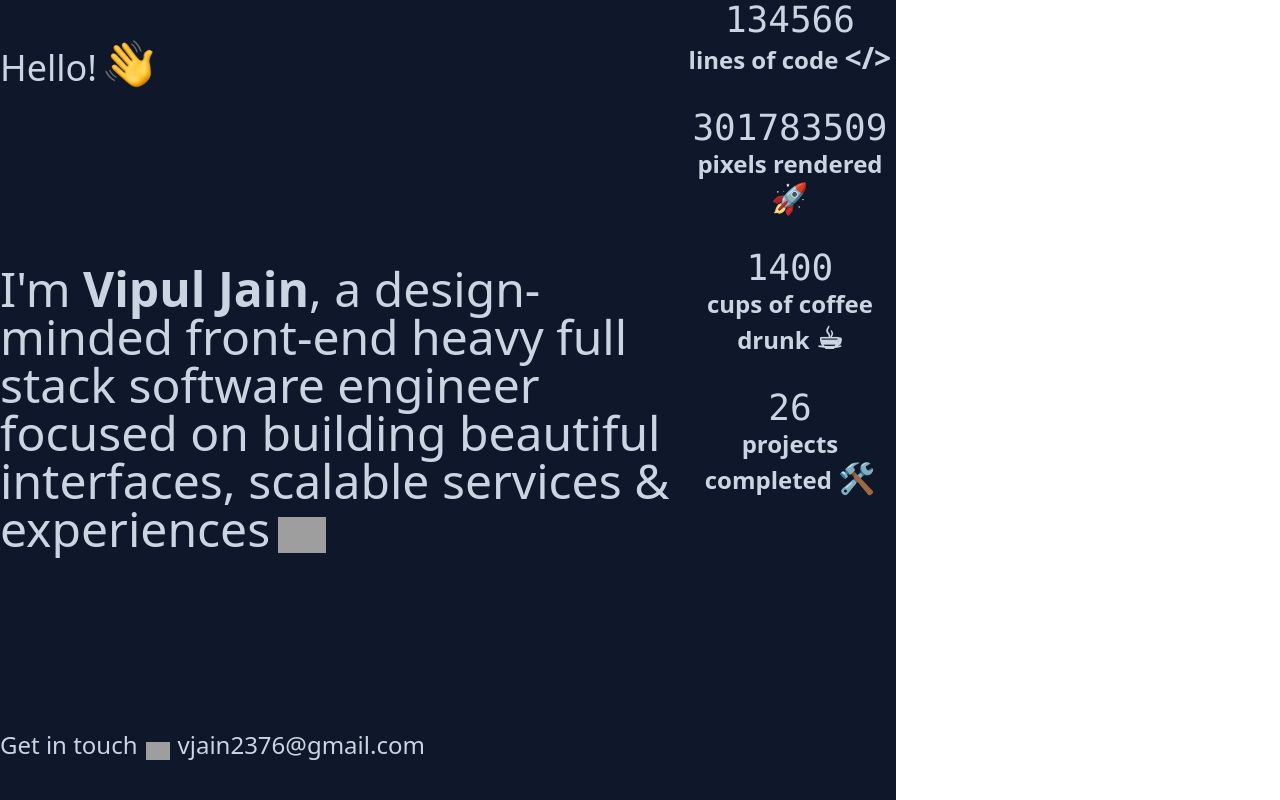
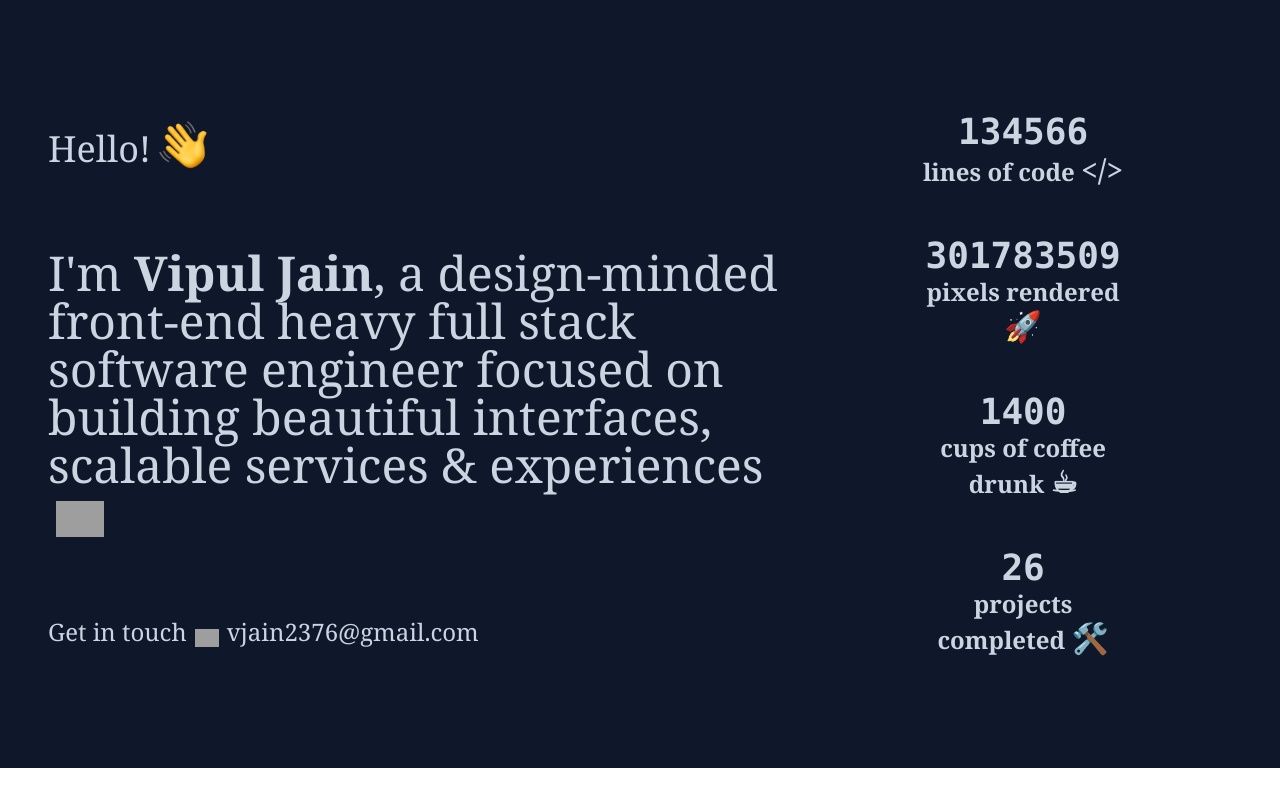
Before and after one commit to vj015/personal-portfolio, a Nuxt app in the folder portfolio/: page / in a window 1280 px wide. Built offline with nearby package versions, Linux system fonts and the light colour scheme; grey boxes are pictures that could not be loaded.

Commit message:
Improved Styling

```diff
--- a/portfolio/components/Home.vue
+++ b/portfolio/components/Home.vue
@@ -1,8 +1,8 @@
 <template>
   <div
-    class="bg-slate-900 text-slate-300 font-sans flex flex-col md:flex-row h-screen max-w-4xl"
+    class="bg-slate-900 text-slate-300 font-sans flex flex-col md:flex-row max-h-full max-w-full px-12 py-12 items-center"
   >
-    <div class="flex flex-col justify-between">
+    <div class="flex flex-col justify-between items-center md:items-start font-serif">
       <div class="main__header py-10 text-3xl sm:text-4xl leading-tight">
         <span>{{ "Hello!" }}</span>
         <span>
@@ -39,7 +39,7 @@
         </span>
       </div>
     </div>
-    <div>
+    <div class="">
       <Numbers />
     </div>
   </div>
--- a/portfolio/components/Numbers.vue
+++ b/portfolio/components/Numbers.vue
@@ -1,31 +1,31 @@
 <template>
-    <div class="flex flex-row md:flex-col justify-evenly items-center space-y-4 md:space-y-8">
-      <div class="flex flex-col items-center">
-        <div class="font-mono text-3xl md:text-4xl">{{ animatedLines }}</div>
-        <div class="font-semibold text-center">
-          <span class="text-2xl">{{ "lines of code " }}</span>
-          <span class="text-3xl">{{ "</>" }}</span>
+    <div class="flex flex-row md:flex-col items-center py-5 md:py-10 md:px-20 flex-nowrap">
+      <div class="flex flex-col items-center m-2 sm:m-3 md:m-6">
+        <div class="font-mono font-extrabold sm:text-3xl md:text-4xl">{{ animatedLines }}</div>
+        <div class="font-serif md:font-semibold text-center">
+          <span class="sm:text-2xl">{{ "lines of code " }}</span>
+          <span class="sm:text-3xl">{{ "</>" }}</span>
         </div>
       </div>
-      <div class="flex flex-col items-center">
-        <div class="font-mono text-3xl md:text-4xl">{{ animatedPixels }}</div>
-        <div class="font-semibold text-center">
-          <span class="text-2xl">{{ "pixels rendered " }}</span>
-          <span class="text-3xl">{{ "🚀" }}</span>
+      <div class="flex flex-col items-center m-2 sm:m-3 md:m-6">
+        <div class="font-mono font-extrabold sm:text-3xl md:text-4xl">{{ animatedPixels }}</div>
+        <div class="font-serif md:font-semibold text-center">
+          <span class="sm:text-2xl">{{ "pixels rendered " }}</span>
+          <span class="sm:text-3xl">{{ "🚀" }}</span>
         </div>
       </div>
-      <div class="flex flex-col items-center">
-        <div class="font-mono text-3xl md:text-4xl">{{ animatedCups }}</div>
-        <div class="font-semibold text-center">
-          <span class="text-2xl">{{ "cups of coffee drunk " }}</span>
-          <span class="text-3xl">{{ "☕︎" }}</span>
+      <div class="flex flex-col items-center m-2 sm:m-3 md:m-6">
+        <div class="font-mono font-extrabold sm:text-3xl md:text-4xl">{{ animatedCups }}</div>
+        <div class="font-serif md:font-semibold text-center">
+          <span class="sm:text-2xl">{{ "cups of coffee drunk " }}</span>
+          <span class="sm:text-3xl">{{ "☕︎" }}</span>
         </div>
       </div>
-      <div class="flex flex-col items-center">
-        <div class="font-mono text-3xl md:text-4xl">{{ animatedProjects }}</div>
-        <div class="font-semibold text-center">
-          <span class="text-2xl">{{ "projects completed " }}</span>
-          <span class="text-3xl">{{ "🛠️" }}</span>
+      <div class="flex flex-col items-center m-2 sm:m-3 md:m-6">
+        <div class="font-mono font-extrabold sm:text-3xl md:text-4xl">{{ animatedProjects }}</div>
+        <div class="font-serif md:font-semibold text-center">
+          <span class="sm:text-2xl">{{ "projects completed " }}</span>
+          <span class="sm:text-3xl">{{ "🛠️" }}</span>
         </div>
       </div>
     </div>
```
